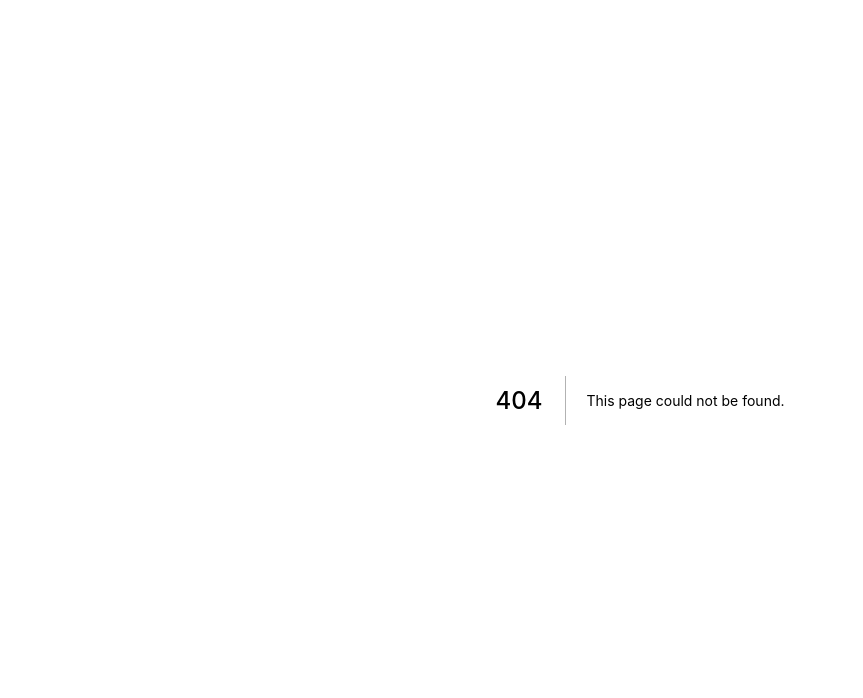
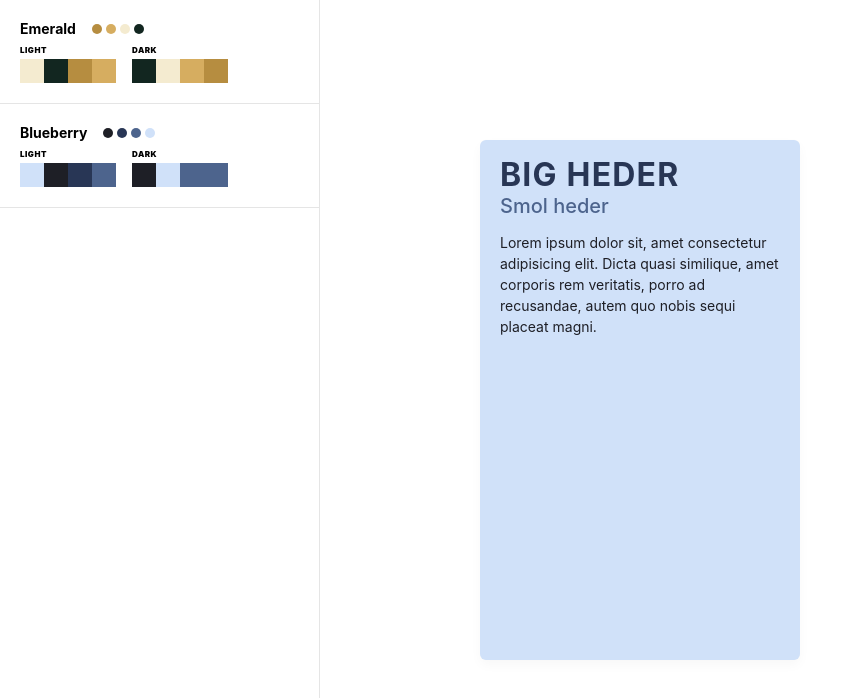
Before and after one commit to izmaelmag/next-p5-typescript-playground, a Next.js app: page /themes-check in a window 1280 px wide. Before the commit this address had no page. Shown: the top 698 px of the page, without its empty margins (0-863 px from the left). Built offline with nearby package versions, Linux system fonts and the light colour scheme.

Commit message:
Color schemes

```diff
--- /dev/null
+++ b/components/SchemePreview/index.tsx
@@ -0,0 +1,48 @@
+import React, { FC } from 'react';
+import { Container, Title, Caption, Cell, Cells, Group, SchemeName, Colors, Color, Layouts } from './styles';
+
+interface SchemePreviewProps {
+  scheme: ColorScheme;
+}
+
+const SchemePreview: FC<SchemePreviewProps> = ({ scheme }) => {
+  return (
+    <Container>
+      <Title>
+        {scheme.name && <SchemeName>{scheme.name}</SchemeName>}
+
+        <Colors>
+          {Object.keys(scheme.colors).map(key => (
+            <Color key={`color-${key}`} color={scheme.colors[key]} />
+          ))}
+        </Colors>
+      </Title>
+
+      <Layouts>
+        <Group>
+          <Caption>Light</Caption>
+
+          <Cells>
+            <Cell color={scheme.layout.light.background} />
+            <Cell color={scheme.layout.light.foreground} />
+            <Cell color={scheme.layout.light.primary} />
+            <Cell color={scheme.layout.light.secondary} />
+          </Cells>
+        </Group>
+
+        <Group>
+          <Caption>Dark</Caption>
+
+          <Cells>
+            <Cell color={scheme.layout.dark.background} />
+            <Cell color={scheme.layout.dark.foreground} />
+            <Cell color={scheme.layout.dark.primary} />
+            <Cell color={scheme.layout.dark.secondary} />
+          </Cells>
+        </Group>
+      </Layouts>
+    </Container>
+  );
+};
+
+export default SchemePreview;
--- /dev/null
+++ b/components/SchemePreview/styles.ts
@@ -0,0 +1,73 @@
+import styled from 'styled-components';
+
+export const Container = styled.div`
+  display: flex;
+  flex-direction: column;
+  align-items: flex-start;
+  max-width: 320px;
+`;
+
+export const Title = styled.div`
+  position: relative;
+  width: 100%;
+  display: flex;
+  align-items: baseline;
+  margin-bottom: 8px;
+  width: 100%;
+`;
+
+export const SchemeName = styled.div`
+  font-size: 14px;
+  font-weight: bold;
+  margin-right: 16px;
+`;
+
+export const Colors = styled.div`
+  display: flex;
+  align-items: center;
+`;
+
+export const Color = styled.div`
+  width: 10px;
+  height: 10px;
+  border-radius: 50%;
+  margin-right: 4px;
+  background-color: ${({ color }) => color};
+
+  &:last-child {
+    margin: 0;
+  }
+`;
+
+export const Caption = styled.div`
+  font-size: 8px;
+  text-transform: uppercase;
+  font-weight: 900;
+  letter-spacing: 0.5px;
+  margin-bottom: 4px;
+`;
+
+export const Cell = styled.div`
+  width: 24px;
+  height: 24px;
+  background: ${({ color }) => color};
+`;
+
+export const Cells = styled.div`
+  display: flex;
+  align-items: stretch;
+  overflow: hidden;
+`;
+
+export const Group = styled.div`
+  margin-right: 16px;
+
+  &:last-child {
+    margin-bottom: 0;
+  }
+`;
+
+export const Layouts = styled.div`
+  display: flex;
+  align-items: center;
+`;
--- a/globals/globalStyles.ts
+++ b/layouts/globalStyles.ts
@@ -19,6 +19,7 @@ export default createGlobalStyle`
   }
 
   h1, h2, h3, h4, h5, h6 {
+    line-height: 1.2;
     margin: 0;
   }
 `;
--- a/pages/_app.tsx
+++ b/pages/_app.tsx
@@ -1,5 +1,5 @@
 import React from 'react'
-import GlobalStyles from 'globals/globalStyles'
+import GlobalStyles from 'layouts/globalStyles'
 
 const MyApp = ({ Component, pageProps }) => (
   <React.Fragment>
--- /dev/null
+++ b/pages/themes-check/index.tsx
@@ -0,0 +1,41 @@
+import { useState } from 'react';
+import { ThemeProvider } from 'styled-components';
+import Emerald from 'themes/emerald';
+import Blueberry from 'themes/blueberry';
+import { Layout, View, SchemesList, SchemeItem } from './styles';
+import SchemePreview from 'components/SchemePreview'
+
+const Home = () => {
+  const [colorScheme, setColorScheme] = useState<ColorScheme>(Blueberry);
+
+  const theme = {
+    colors: colorScheme
+  };
+
+  return (
+    <ThemeProvider theme={theme}>
+      <Layout>
+        <SchemesList>
+          <SchemeItem onClick={() => setColorScheme(Emerald)}>
+            <SchemePreview scheme={Emerald} />
+          </SchemeItem>
+
+          <SchemeItem onClick={() => setColorScheme(Blueberry)}>
+            <SchemePreview scheme={Blueberry} />
+          </SchemeItem>
+        </SchemesList>
+
+        <View>
+          <h1>Big heder</h1>
+          <h2>Smol heder</h2>
+          <p>
+            Lorem ipsum dolor sit, amet consectetur adipisicing elit. Dicta quasi similique, amet corporis rem
+            veritatis, porro ad recusandae, autem quo nobis sequi placeat magni.
+          </p>
+        </View>
+      </Layout>
+    </ThemeProvider>
+  );
+};
+
+export default Home;
--- /dev/null
+++ b/pages/themes-check/styles.ts
@@ -0,0 +1,55 @@
+import styled from 'styled-components';
+
+export const Layout = styled.div`
+  width: 100vw;
+  min-height: 100vh;
+  display: flex;
+  align-items: center;
+  justify-content: center;
+`;
+
+export const View = styled.div`
+  width: 320px;
+  height: min(520px, 90vh);
+  border-radius: 6px;
+  box-shadow: 0 5px 12px rgba(0, 0, 0, 0.03);
+  background: ${({ theme }) => theme.colors.layout.light.background};
+  padding: 16px 20px;
+  transition: background-color .3s ease;
+
+  h1 {
+    color: ${({ theme }) => theme.colors.layout.light.primary};
+    font-size: 32px;
+    text-transform: uppercase;
+    letter-spacing: 1.2px;
+    transition: color .3s ease;
+  }
+
+  h2 {
+    color: ${({ theme }) => theme.colors.layout.light.secondary};
+    font-size: 20px;
+    font-weight: 500;
+    transition: color .3s ease;
+  }
+
+  p {
+    color: ${({ theme }) => theme.colors.layout.light.foreground};
+    font-size: 14px;
+    line-height: 1.5;
+    transition: color .3s ease;
+  }
+`;
+
+export const SchemesList = styled.div`
+  position: absolute;
+  top: 0;
+  left: 0;
+  width: 320px;
+  height: 100vh;
+  border-right: 1px solid rgba(0, 0, 0, 0.1);
+`;
+
+export const SchemeItem = styled.div`
+  padding: 20px;
+  border-bottom: 1px solid rgba(0, 0, 0, 0.1);
+`
--- /dev/null
+++ b/themes/blueberry.ts
@@ -0,0 +1,27 @@
+enum Colors {
+  Midnight = '#1E1F26',
+  Indigo = '#283655',
+  Blueberry = '#4D648D',
+  LightBlue = '#D0E1F9'
+}
+
+const Blueberry: ColorScheme = {
+  name: 'Blueberry',
+  colors: Colors,
+  layout: {
+    light: {
+      background: Colors.LightBlue,
+      foreground: Colors.Midnight,
+      primary: Colors.Indigo,
+      secondary: Colors.Blueberry
+    },
+    dark: {
+      background: Colors.Midnight,
+      foreground: Colors.LightBlue,
+      primary: Colors.Blueberry,
+      secondary: Colors.Blueberry
+    }
+  }
+};
+
+export default Blueberry;
--- /dev/null
+++ b/themes/emerald.ts
@@ -0,0 +1,27 @@
+enum Colors {
+  Tan      = '#B68D40',
+  Gold     = '#D6AD60',
+  Cream    = '#F4EBD0',
+  Charkoal = '#122620',
+}
+
+const Emerald: ColorScheme = {
+  name: 'Emerald',
+  colors: Colors,
+  layout: {
+    light: {
+      background: Colors.Cream,
+      foreground: Colors.Charkoal,
+      primary: Colors.Tan,
+      secondary: Colors.Gold
+    },
+    dark:  {
+      background: Colors.Charkoal,
+      foreground: Colors.Cream,
+      primary: Colors.Gold,
+      secondary: Colors.Tan
+    }
+  }
+}
+
+export default Emerald
--- /dev/null
+++ b/typings/theme.d.ts
@@ -0,0 +1,17 @@
+type ColorSchemeLayout = {
+  background: string;
+  foreground: string;
+  primary: string;
+  secondary: string;
+};
+
+declare interface ColorScheme {
+  name?: string;
+  colors: {
+    [key: string]: string;
+  };
+  layout: {
+    light: ColorSchemeLayout;
+    dark: ColorSchemeLayout;
+  };
+}
```
Also changed, not shown: tsconfig.json (+4 -3 lines), 1 other file (tests, documents, lock files or other folders).
